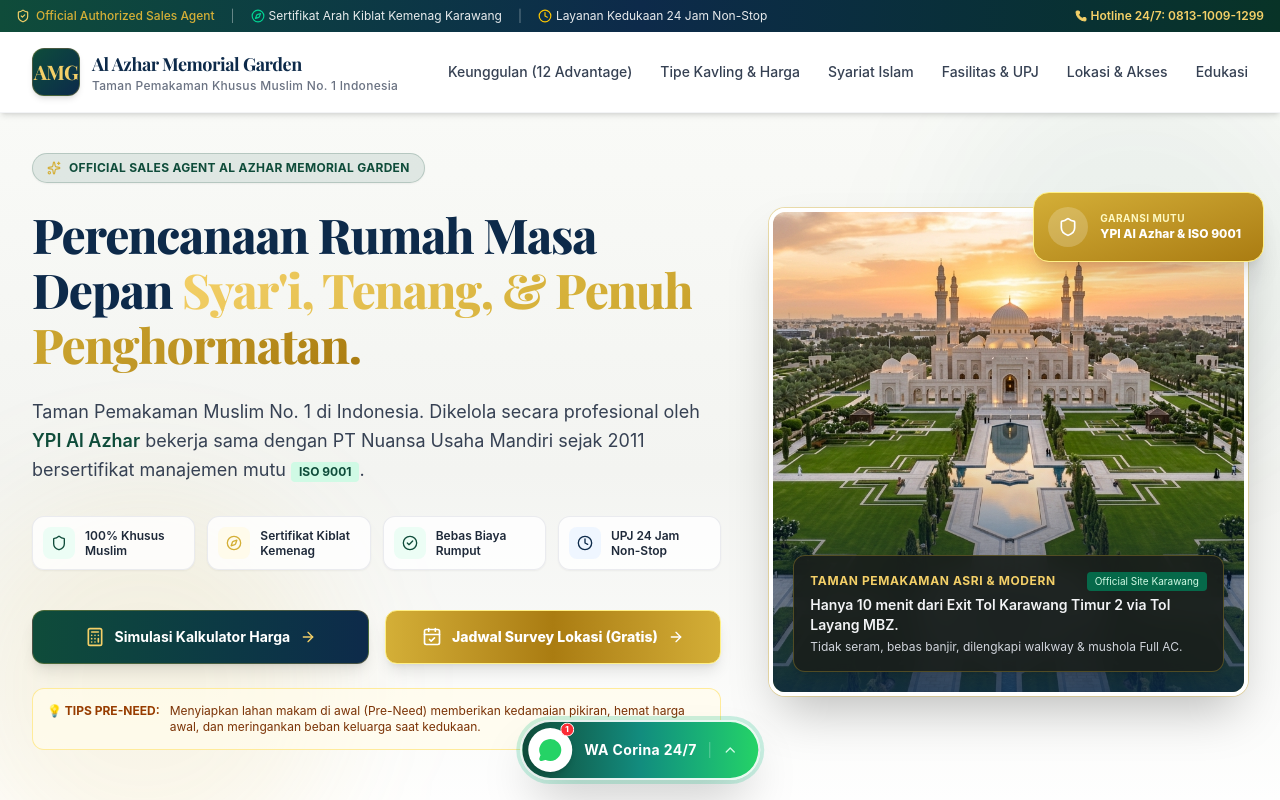
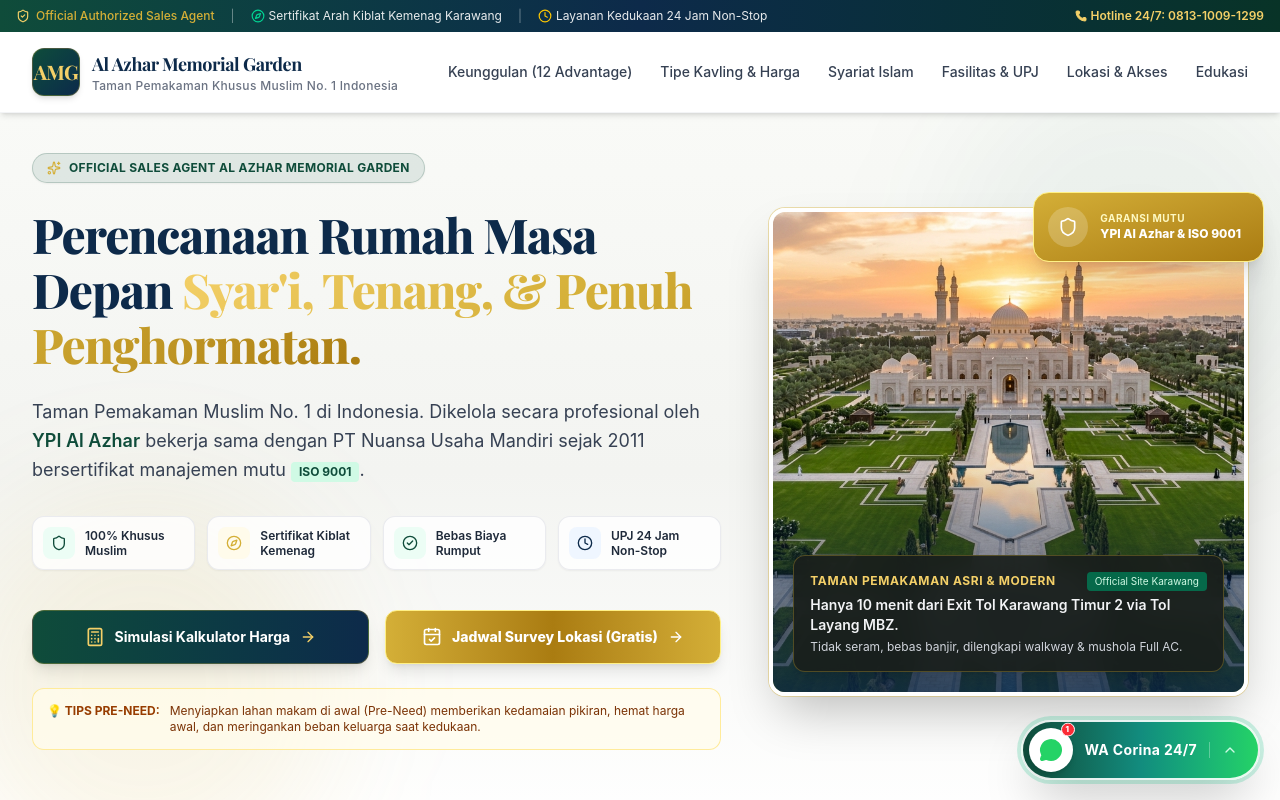
Before and after one commit to RikiEnergyX/al-azhar-memorial-garden, a React (Vite) app: page / in a window 1280 px wide. Shown: the top 800 px of the page. Built offline with nearby package versions, Linux system fonts and the light colour scheme; a web font is replaced by a local one.

Commit message:
Relocate floating WA button to bottom-right and move Powered by links to bottom-left underneath Copyright notice

```diff
--- a/src/components/FloatingWhatsApp.jsx
+++ b/src/components/FloatingWhatsApp.jsx
@@ -14,7 +14,7 @@
   };
 
   return (
-    <div className="fixed bottom-5 left-1/2 -translate-x-1/2 z-50 flex flex-col items-center">
+    <div className="fixed bottom-5 right-5 z-50 flex flex-col items-end">
 
       {/* Quick Popup Menu (Centered above the pill) */}
       {popupOpen && (
--- a/src/components/Footer.jsx
+++ b/src/components/Footer.jsx
@@ -98,7 +98,8 @@
         </div>
 
         {/* Bottom Legal Note */}
-        <div className="mt-12 pt-8 border-t border-gray-800 flex flex-col md:flex-row justify-between items-center gap-4 text-[11px] text-gray-500">
+        <div className="mt-12 pt-8 border-t border-gray-800 flex flex-col md:flex-row justify-between items-start md:items-center gap-4 text-[11px] text-gray-500">
+          <div className="space-y-1 text-left">
             <p>
               &copy; {new Date().getFullYear()} Official Authorized Sales Agent Al Azhar Memorial Garden. All Rights Reserved.
             </p>
@@ -114,6 +115,11 @@
             </p>
           </div>
 
+          <div className="text-gray-400 text-left md:text-right">
+            <span>Dikelola oleh YPI Al Azhar & PT Nuansa Usaha Mandiri &bull; ISO 9001 Certified</span>
+          </div>
+        </div>
+
       </div>
     </footer>
   );
```
Lines whose indentation alone changed are shown as unchanged.
